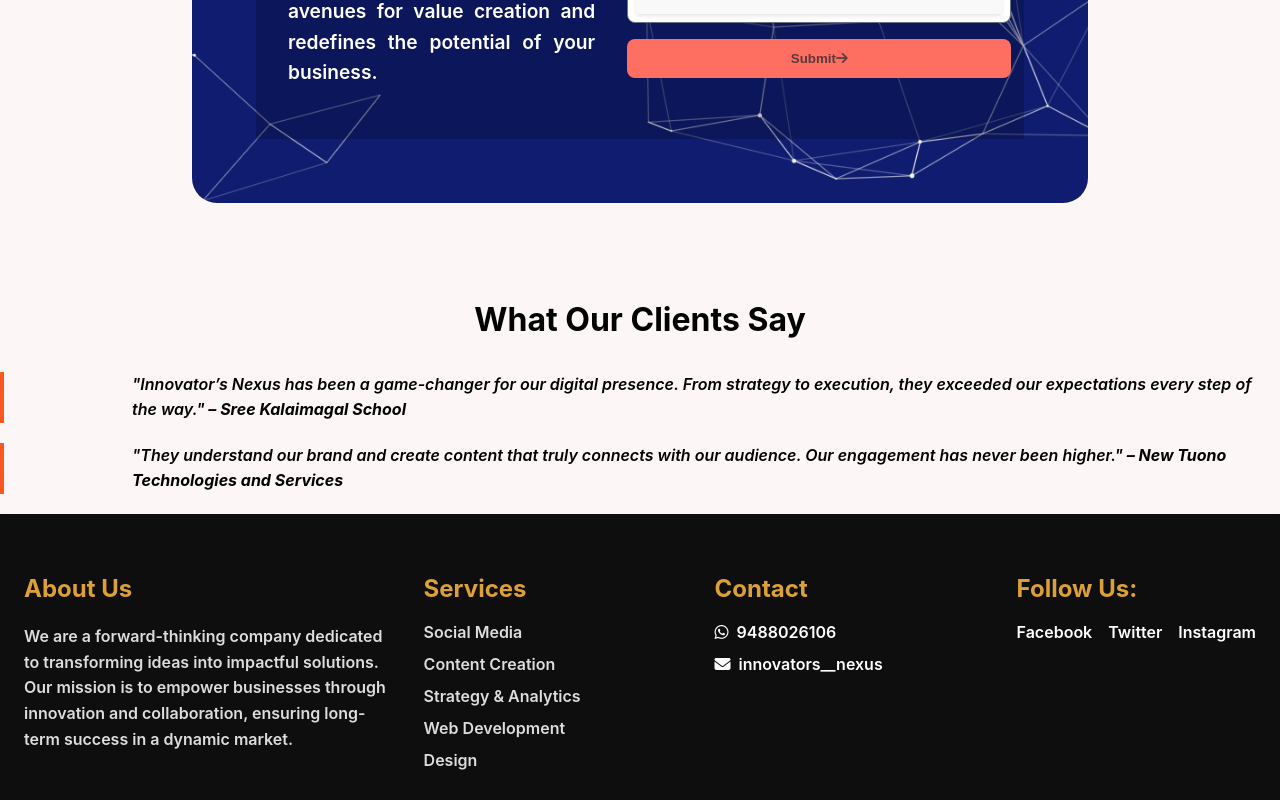
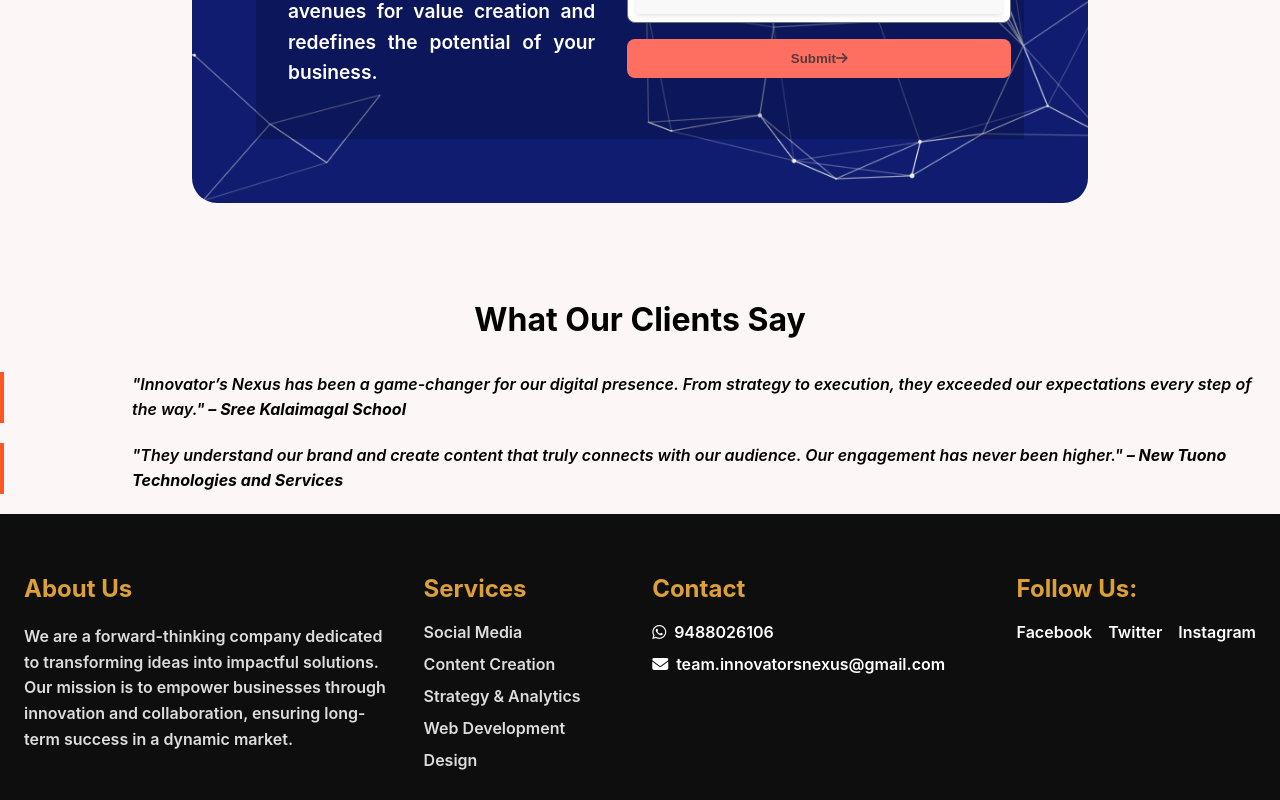
Before and after one commit to Akashakash005/innovators, a React (Create React App) app: page / in a window 1280 px wide. Shown: the part 2089-2889 px from the top of the page. Built offline with nearby package versions, Linux system fonts and the light colour scheme.

Commit message:
footer mail updated

```diff
--- a/src/components/Footer.js
+++ b/src/components/Footer.js
@@ -39,13 +39,13 @@ const Footer = () => (
             <span className="ml-2">9488026106</span>
           </a>
           <a
-            href="mailto:youremail@example.com"
+            href="mailto:team.innovatorsnexus@gmail.com"
             target="_blank"
             rel="noopener noreferrer"
             className="flex items-center text-white hover:text-gray-300"
           >
             <i className="fas fa-envelope"></i>
-            <span className="ml-2">innovators__nexus</span>
+            <span className="ml-2">team.innovatorsnexus@gmail.com</span>
           </a>
         </div>
         <div className="footer-social">
```
